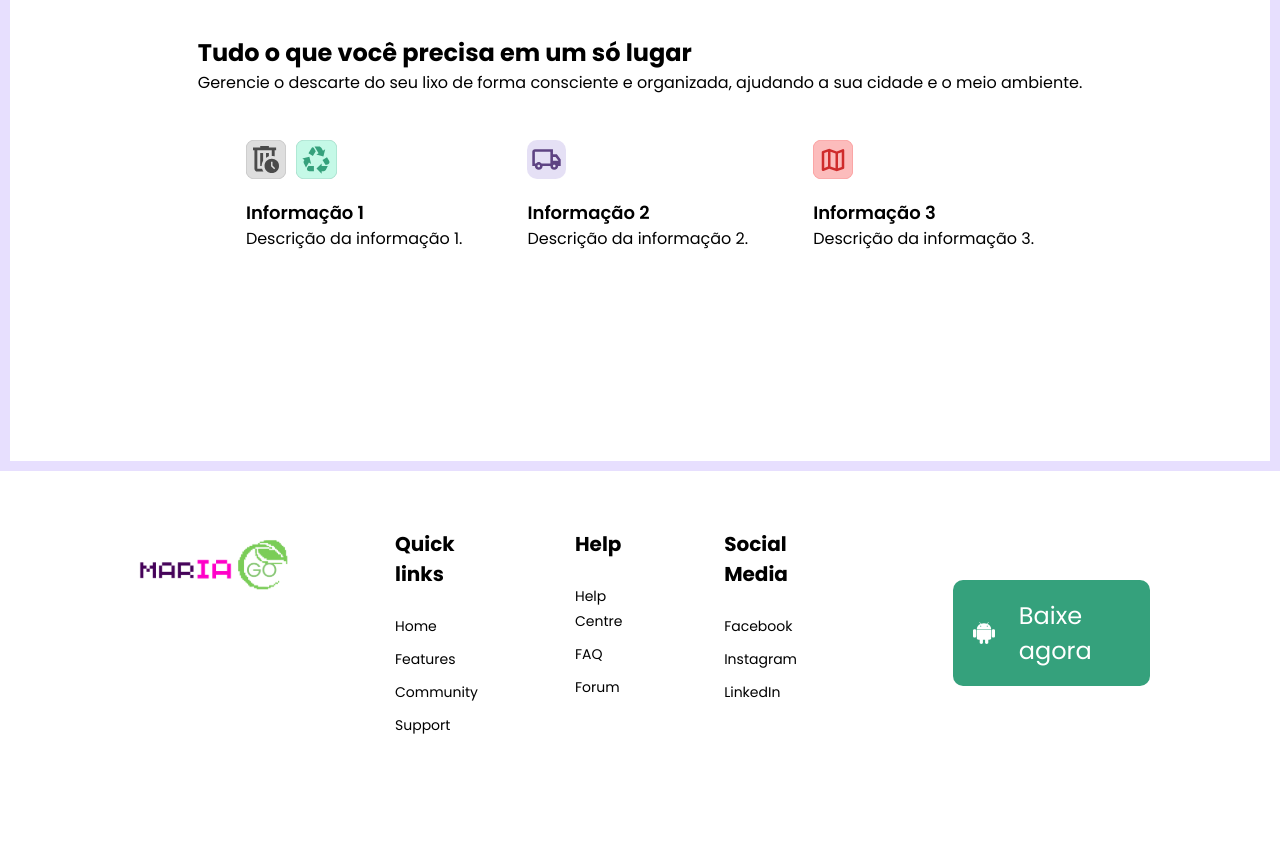
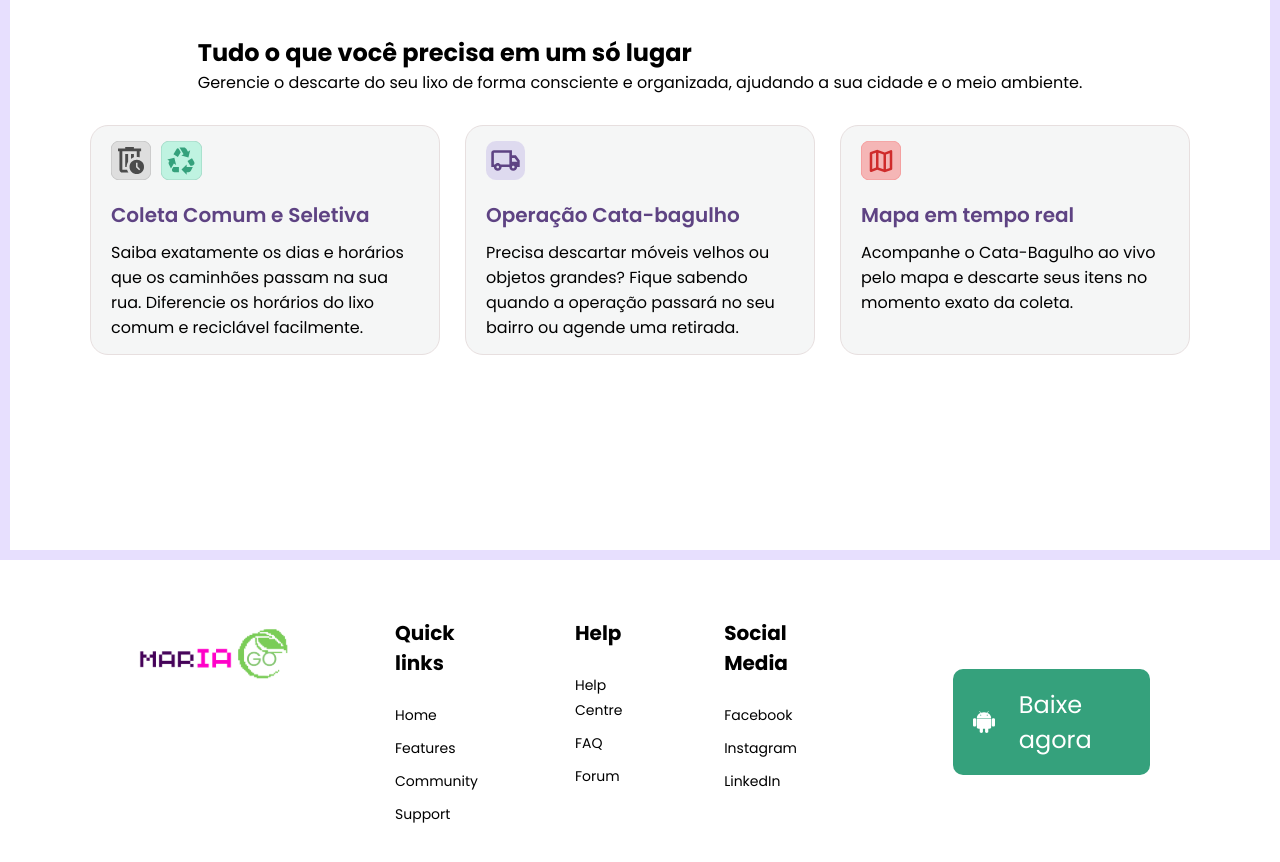
Before and after one commit to Senai-MarIA/MarIa.Front-end-App, a React (Vite) app in the folder MarIa-App/: page / in a window 1280 px wide. Shown: the part 1600-2462 px from the top of the page. Before the commit the page ends 2395 px from the top, so only its background shows below. Built offline with nearby package versions, Linux system fonts and the light colour scheme.

Commit message:
feat:cards componentixed

```diff
--- a/MarIa-App/src/components/Cards/style.css
+++ b/MarIa-App/src/components/Cards/style.css
@@ -4,17 +4,26 @@
     display: flex;
     flex-direction: column;
     padding: 15px 20px;
-
+    border: 1px solid #E7DFDF;
+    background-color: #F5F6F6;
+    border-radius: 18px;
+    width: 350px;
+    height: 230px;
 }
 
 .iconscard{
     display: flex;
     gap: 10px;
 }
-
+.textcard{
+    display: flex;
+    flex-direction: column;
+    gap: 10px;
+}
 .card h3 {
-    font-size: 18px;
+    font-size: 20px;
     font-weight: 600;
-    color: #000000;
+    color: #5E4383;
     margin-top: 20px;
+    font-weight: 600;
 }
--- a/MarIa-App/src/components/layouts/InfoCards/index.jsx
+++ b/MarIa-App/src/components/layouts/InfoCards/index.jsx
@@ -13,9 +13,9 @@ function InfoCards() {
                 <p>Gerencie o descarte do seu lixo de forma consciente e organizada, ajudando a sua cidade e o meio ambiente.</p>
             </div>
             <div className="containerCards">
-            <Cards icon1={Lixeira} icon2={Reciclavel} title="Informação 1" description="Descrição da informação 1." />
-            <Cards icon1={caminhao} title="Informação 2" description="Descrição da informação 2." />
-            <Cards icon1={Map}  title="Informação 3" description="Descrição da informação 3." />
+            <Cards icon1={Lixeira} icon2={Reciclavel} title="Coleta Comum e Seletiva" description="Saiba exatamente os dias e horários que os caminhões passam na sua rua. Diferencie os horários do lixo comum e reciclável facilmente." />
+            <Cards icon1={caminhao} title="Operação Cata-bagulho" description="Precisa descartar móveis velhos ou objetos grandes? Fique sabendo quando a operação passará no seu bairro ou agende uma retirada." />
+            <Cards icon1={Map}  title="Mapa em tempo real" description="Acompanhe o Cata-Bagulho ao vivo pelo mapa e descarte seus itens no momento exato da coleta." />
             </div>
         </section>
     );
--- a/MarIa-App/src/components/layouts/InfoCards/style.css
+++ b/MarIa-App/src/components/layouts/InfoCards/style.css
@@ -9,7 +9,6 @@
     align-items: center;
     border: 10px solid #CFC0FE80;
     padding: 195px 90px;
-
 }
 
 .containerCards{
```
